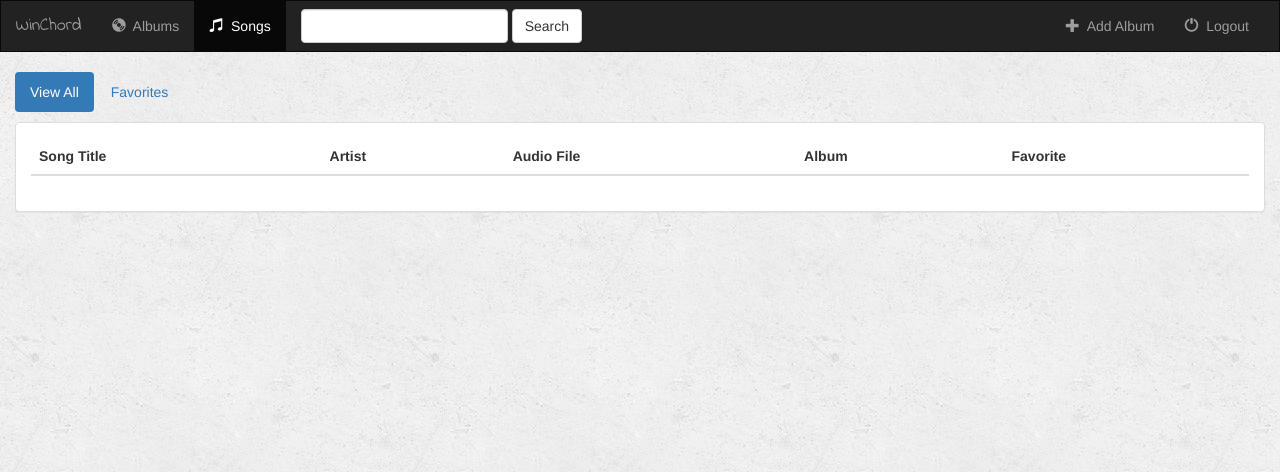
After one commit to KalinduWijekoon/WinChord, a Django app: page /music/songs/all/ in a window 1280 px wide. The commit adds this page. Shown: the top 472 px of the page. Run offline with Django 3.2, Linux system fonts and the light colour scheme; a user stored in the database is signed in; data comes from the database, SQL or seed files in the repository; data that the repository does not hold is empty; some libraries are stand-ins or nearby versions.

Commit message:
.idea committing

```diff
--- a/music/templates/music/base.html
+++ b/music/templates/music/base.html
@@ -6,7 +6,7 @@
     {% load static %}
     <link rel="shortcut icon" type="image/png" href="{%  static 'play.png' %}"/>
     <link rel="stylesheet" href="https://maxcdn.bootstrapcdn.com/bootstrap/3.3.6/css/bootstrap.min.css">
-    <link href='https://fonts.googleapis.com/css?family=Satisfy' rel='stylesheet' type='text/css'>
+    <link href="https://fonts.googleapis.com/css2?family=Indie+Flower&display=swap" rel="stylesheet">
     <link rel="stylesheet" type="text/css" href="{% static 'music/style.css' %}"/>
     <script src="https://ajax.googleapis.com/ajax/libs/jquery/1.12.0/jquery.min.js"></script>
     <script src="http://maxcdn.bootstrapcdn.com/bootstrap/3.3.6/js/bootstrap.min.js"></script>
@@ -31,7 +31,7 @@
         <div class="collapse navbar-collapse" id="topNavBar">
             <ul class="nav navbar-nav">
                 <li class="{% block albums_active %}{% endblock %}"><a href="{% url 'music:index' %}"><span class="glyphicon glyphicon-cd" aria-hidden="true"></span>&nbsp; Albums</a></li>
-                <li class="{% block songs_active %}{% endblock %}"><a href="#"><span class="glyphicon glyphicon-music" aria-hidden="true"></span>&nbsp; Songs</a></li>
+                <li class="{% block songs_active %}{% endblock %}"><a href="{% url 'music:songs' 'all' %}"><span class="glyphicon glyphicon-music" aria-hidden="true"></span>&nbsp; Songs</a></li>
             </ul>
             <form class="navbar-form navbar-left" role="search" method="get" action="{% url 'music:index' %}">
                 <div class="form-group">
@@ -41,12 +41,12 @@
             </form>
             <ul class="nav navbar-nav navbar-right">
                 <li>
-                    <a href="{% url 'music:album-add' %}">
+                    <a href="{% url 'music:create_album' %}">
                         <span class="glyphicon glyphicon-plus" aria-hidden="true"></span>&nbsp; Add Album
                     </a>
                 </li>
                 <li>
-                    <a href="#">
+                    <a href="{% url 'music:logout_user' %}">
                         <span class="glyphicon glyphicon-off" aria-hidden="true"></span>&nbsp; Logout
                     </a>
                 </li>
--- /dev/null
+++ b/music/templates/music/songs.html
@@ -0,0 +1,66 @@
+{% extends 'music/base.html' %}
+{% block title %}All Songs{% endblock %}
+{% block songs_active %}active{% endblock %}
+
+{% block body %}
+<div class="container-fluid songs-container">
+
+    <div class="row">
+        <div class="col-sm-12">
+            <ul class="nav nav-pills" style="margin-bottom: 10px;">
+                <li role="presentation" {% if filter_by == 'all' %}class="active"{% endif %}><a href="{% url 'music:songs' 'all' %}">View All</a></li>
+                <li role="presentation" {% if filter_by == 'favorites' %}class="active"{% endif %}><a href="{% url 'music:songs' 'favorites' %}">Favorites</a></li>
+            </ul>
+        </div>
+    </div>
+
+    <div class="row">
+
+        <div class="col-sm-12">
+
+            <div class="panel panel-default">
+                <div class="panel-body">
+                    <table class="table">
+                        <thead>
+                            <tr>
+                                <th>Song Title</th>
+                                <th>Artist</th>
+                                <th>Audio File</th>
+                                <th>Album</th>
+                                <th>Favorite</th>
+                            </tr>
+                        </thead>
+                        <tbody>
+                            {% for song in song_list %}
+                                <tr>
+                                    <td>{{ song.song_title }}</td>
+                                    <td>{{ song.album.artist }}</td>
+                                    <td>
+                                        <a target="_blank" href="{{ song.audio_file.url }}">
+                                            <button type="button" class="btn btn-success btn-xs">
+                                                <span class="glyphicon glyphicon-play"></span>&nbsp; Play
+                                            </button>
+                                        </a>
+                                    </td>
+                                    <td>
+                                        <a href="{% url 'music:detail' song.album.id %}">
+                                            <img src="{{ song.album.album_logo.url }}" class="img-responsive" style="width: 20px; float: left; margin-right: 10px;" />
+                                        </a>
+                                        <a href="{% url 'music:detail' song.album.id %}">{{ song.album.album_title }}</a>
+                                    </td>
+                                    <td>
+                                        <a href="{% url 'music:favorite' song.id %}" class="btn-favorite"><span class="glyphicon glyphicon-star {% if song.is_favorite %}active{% endif %}"></span></a>
+                                    </td>
+                                </tr>
+                            {% endfor %}
+                        </tbody>
+                    </table>
+                </div>
+            </div>
+
+        </div>
+
+    </div>
+
+</div>
+{% endblock %}
--- a/music/urls.py
+++ b/music/urls.py
@@ -8,18 +8,22 @@ urlpatterns = [
 
     # /music/
     # url(r'^admin/', admin.site.urls),
-    url(r'^$', views.IndexView.as_view(), name='index'),
-
+    url(r'^$', views.index, name='index'),
+    url(r'^register/$', views.register, name='register'),
+    url(r'^login_user/$', views.login_user, name='login_user'),
+    url(r'^logout_user/$', views.logout_user, name='logout_user'),
     # /music/<album no(712)>
-    url(r'^(?P<pk>[0-9]+)/$', views.DetailView.as_view(), name='detail'),
-
+    url(r'^(?P<album_id>[0-9]+)/$', views.detail, name='detail'),
+    url(r'^(?P<song_id>[0-9]+)/favorite/$', views.favorite, name='favorite'),
+    url(r'^songs/(?P<filter_by>[a-zA_Z]+)/$', views.songs, name='songs'),
     # /music/album/add/
-    url(r'album/add/$', views.AlbumCreate.as_view(), name='album-add'),
-
+    url(r'^create_album/$', views.create_album, name='create_album'),
+    url(r'^(?P<album_id>[0-9]+)/create_song/$', views.create_song, name='create_song'),
+    url(r'^(?P<album_id>[0-9]+)/delete_song/(?P<song_id>[0-9]+)/$', views.delete_song, name='delete_song'),
     # /music/album/2/
-    url(r'album/(?P<pk>[0-9]+)/$', views.AlbumUpdate.as_view(), name='album-update'),
-
+    #url(r'album/(?P<pk>[0-9]+)/$', views.AlbumUpdate.as_view(), name='album-update'),
     # /music/album/2/delete
-    url(r'album/(?P<pk>[0-9]+)/delete/$', views.AlbumDelete.as_view(), name='album-delete'),
+    url(r'^(?P<album_id>[0-9]+)/delete_album/$', views.delete_album, name='album-delete'),
+    url(r'^(?P<album_id>[0-9]+)/favorite_album/$', views.favorite_album, name='favorite_album'),
 
 ]
--- a/music/views.py
+++ b/music/views.py
@@ -1,32 +1,211 @@
-from django.views import generic
-from django.views.generic.edit import CreateView, UpdateView, DeleteView
-from django.urls import reverse_lazy
-from .models import Album
+from django.contrib.auth import authenticate, login
+from django.contrib.auth import logout
+from django.http import JsonResponse
+from django.shortcuts import render, get_object_or_404
+from django.db.models import Q
+from .forms import AlbumForm, SongForm, UserForm
+from .models import Album, Song
+
+AUDIO_FILE_TYPES = ['wav', 'mp3', 'ogg']
+IMAGE_FILE_TYPES = ['png', 'jpg', 'jpeg']
 
 
-class IndexView(generic.ListView):
-    template_name = 'music/index.html'
-    context_object_name = 'all_albums'
-
-    def get_queryset(self):
-        return Album.objects.all()
+def create_album(request):
+    if not request.user.is_authenticated:
+        return render(request, 'music/login.html')
+    else:
+        form = AlbumForm(request.POST or None, request.FILES or None)
+        if form.is_valid():
+            album = form.save(commit=False)
+            album.user = request.user
+            album.album_logo = request.FILES['album_logo']
+            file_type = album.album_logo.url.split('.')[-1]
+            file_type = file_type.lower()
+            if file_type not in IMAGE_FILE_TYPES:
+                context = {
+                    'album': album,
+                    'form': form,
+                    'error_message': 'Image file must be PNG, JPG, or JPEG',
+                }
+                return render(request, 'music/create_album.html', context)
+            album.save()
+            return render(request, 'music/detail.html', {'album': album})
+        context = {
+            "form": form,
+        }
+        return render(request, 'music/create_album.html', context)
 
 
-class DetailView(generic.DetailView):
-    model = Album
-    template_name = 'music/detail.html'
+def create_song(request, album_id):
+    form = SongForm(request.POST or None, request.FILES or None)
+    album = get_object_or_404(Album, pk=album_id)
+    if form.is_valid():
+        albums_songs = album.song_set.all()
+        for s in albums_songs:
+            if s.song_title == form.cleaned_data.get("song_title"):
+                context = {
+                    'album': album,
+                    'form': form,
+                    'error_message': 'You already added that song',
+                }
+                return render(request, 'music/create_song.html', context)
+        song = form.save(commit=False)
+        song.album = album
+        song.audio_file = request.FILES['audio_file']
+        file_type = song.audio_file.url.split('.')[-1]
+        file_type = file_type.lower()
+        if file_type not in AUDIO_FILE_TYPES:
+            context = {
+                'album': album,
+                'form': form,
+                'error_message': 'Audio file must be WAV, MP3, or OGG',
+            }
+            return render(request, 'music/create_song.html', context)
+
+        song.save()
+        return render(request, 'music/detail.html', {'album': album})
+    context = {
+        'album': album,
+        'form': form,
+    }
+    return render(request, 'music/create_song.html', context)
 
 
-class AlbumCreate(CreateView):
-    model = Album
-    fields = ['artist', 'album_title', 'genre', 'album_logo']
+def delete_album(request, album_id):
+    album = Album.objects.get(pk=album_id)
+    album.delete()
+    albums = Album.objects.filter(user=request.user)
+    return render(request, 'music/index.html', {'albums': albums})
 
 
-class AlbumUpdate(UpdateView):
-    model = Album
-    fields = ['artist', 'album_title', 'genre', 'album_logo']
+def delete_song(request, album_id, song_id):
+    album = get_object_or_404(Album, pk=album_id)
+    song = Song.objects.get(pk=song_id)
+    song.delete()
+    return render(request, 'music/detail.html', {'album': album})
 
 
-class AlbumDelete(DeleteView):
-    model = Album
-    success_url = reverse_lazy('music:index')
+def detail(request, album_id):
+    if not request.user.is_authenticated:
+        return render(request, 'music/login.html')
+    else:
+        user = request.user
+        album = get_object_or_404(Album, pk=album_id)
+        return render(request, 'music/detail.html', {'album': album, 'user': user})
+
+
+def favorite(request, song_id):
+    song = get_object_or_404(Song, pk=song_id)
+    try:
+        if song.is_favorite:
+            song.is_favorite = False
+        else:
+            song.is_favorite = True
+        song.save()
+    except (KeyError, Song.DoesNotExist):
+        return JsonResponse({'success': False})
+    else:
+        return JsonResponse({'success': True})
+
+
+def favorite_album(request, album_id):
+    album = get_object_or_404(Album, pk=album_id)
+    try:
+        if album.is_favorite:
+            album.is_favorite = False
+        else:
+            album.is_favorite = True
+        album.save()
+    except (KeyError, Album.DoesNotExist):
+        return JsonResponse({'success': False})
+    else:
+        return JsonResponse({'success': True})
+
+
+def index(request):
+    if not request.user.is_authenticated:
+        return render(request, 'music/login.html')
+    else:
+        albums = Album.objects.filter(user=request.user)
+        song_results = Song.objects.all()
+        query = request.GET.get("q")
+        if query:
+            albums = albums.filter(
+                Q(album_title__icontains=query) |
+                Q(artist__icontains=query)
+            ).distinct()
+            song_results = song_results.filter(
+                Q(song_title__icontains=query)
+            ).distinct()
+            return render(request, 'music/index.html', {
+                'albums': albums,
+                'songs': song_results,
+            })
+        else:
+            return render(request, 'music/index.html', {'albums': albums})
+
+
+def logout_user(request):
+    logout(request)
+    form = UserForm(request.POST or None)
+    context = {
+        "form": form,
+    }
+    return render(request, 'music/login.html', context)
+
+
+def login_user(request):
+    if request.method == "POST":
+        username = request.POST['username']
+        password = request.POST['password']
+        user = authenticate(username=username, password=password)
+        if user is not None:
+            if user.is_active:
+                login(request, user)
+                albums = Album.objects.filter(user=request.user)
+                return render(request, 'music/index.html', {'albums': albums})
+            else:
+                return render(request, 'music/login.html', {'error_message': 'Your account has been disabled'})
+        else:
+            return render(request, 'music/login.html', {'error_message': 'Invalid login'})
+    return render(request, 'music/login.html')
+
+
+def register(request):
+    form = UserForm(request.POST or None)
+    if form.is_valid():
+        user = form.save(commit=False)
+        username = form.cleaned_data['username']
+        password = form.cleaned_data['password']
+        user.set_password(password)
+        user.save()
+        user = authenticate(username=username, password=password)
+        if user is not None:
+            if user.is_active:
+                login(request, user)
+                albums = Album.objects.filter(user=request.user)
+                return render(request, 'music/index.html', {'albums': albums})
+    context = {
+        "form": form,
+    }
+    return render(request, 'music/registration_form.html', context)
+
+
+def songs(request, filter_by):
+    if not request.user.is_authenticated:
+        return render(request, 'music/login.html')
+    else:
+        try:
+            song_ids = []
+            for album in Album.objects.filter(user=request.user):
+                for song in album.song_set.all():
+                    song_ids.append(song.pk)
+            users_songs = Song.objects.filter(pk__in=song_ids)
+            if filter_by == 'favorites':
+                users_songs = users_songs.filter(is_favorite=True)
+        except Album.DoesNotExist:
+            users_songs = []
+        return render(request, 'music/songs.html', {
+            'song_list': users_songs,
+            'filter_by': filter_by,
+        })
```
Also changed, not shown: music/forms.py (+9 -1 lines), music/models.py (+5 -7 lines), music/templates/music/create_album.html (renamed from music/templates/music/album_form.html, +16 -0 lines), music/templates/music/index.html (+6 -7 lines), db.sqlite3, media/11324234_771160259659040_189295230_n_N9IHIT1.jpg (added), music/migrations/0004_album_user.py (added), music/migrations/0005_auto_20200605_0119.py (added).
